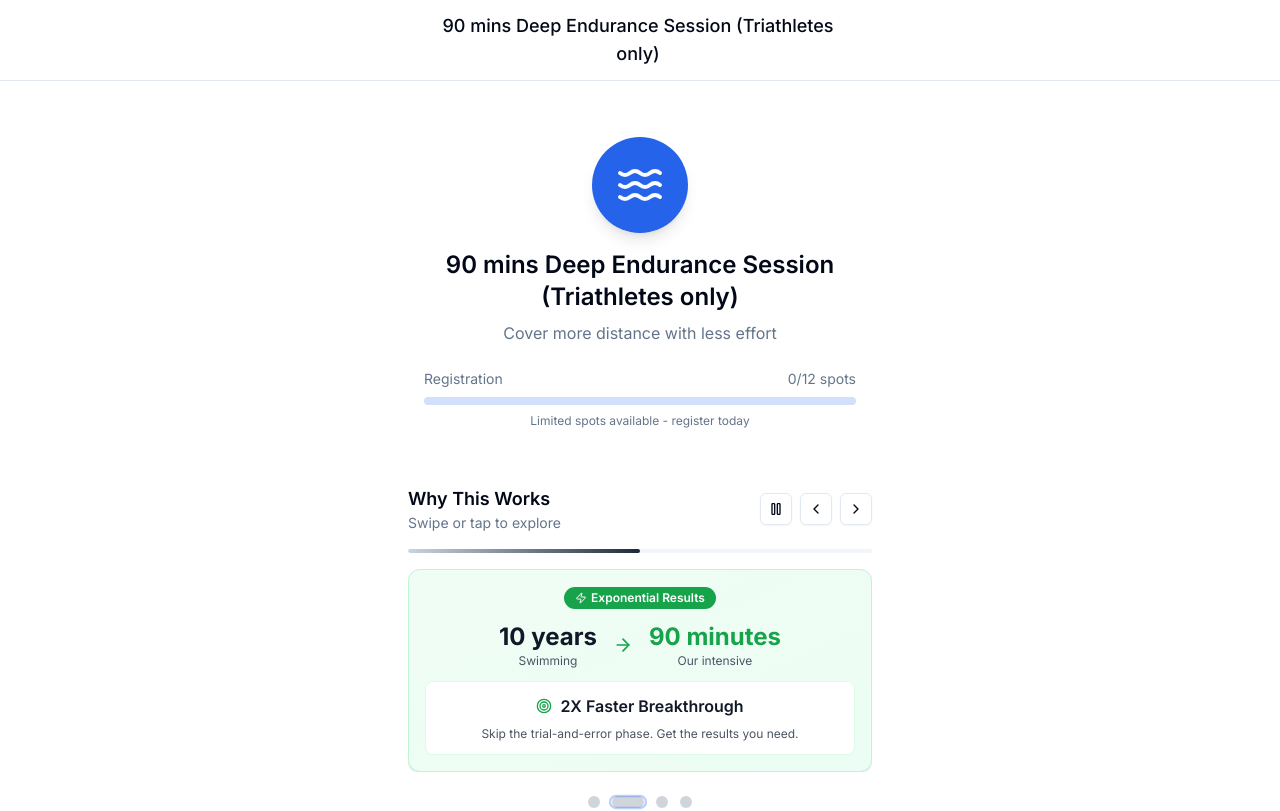
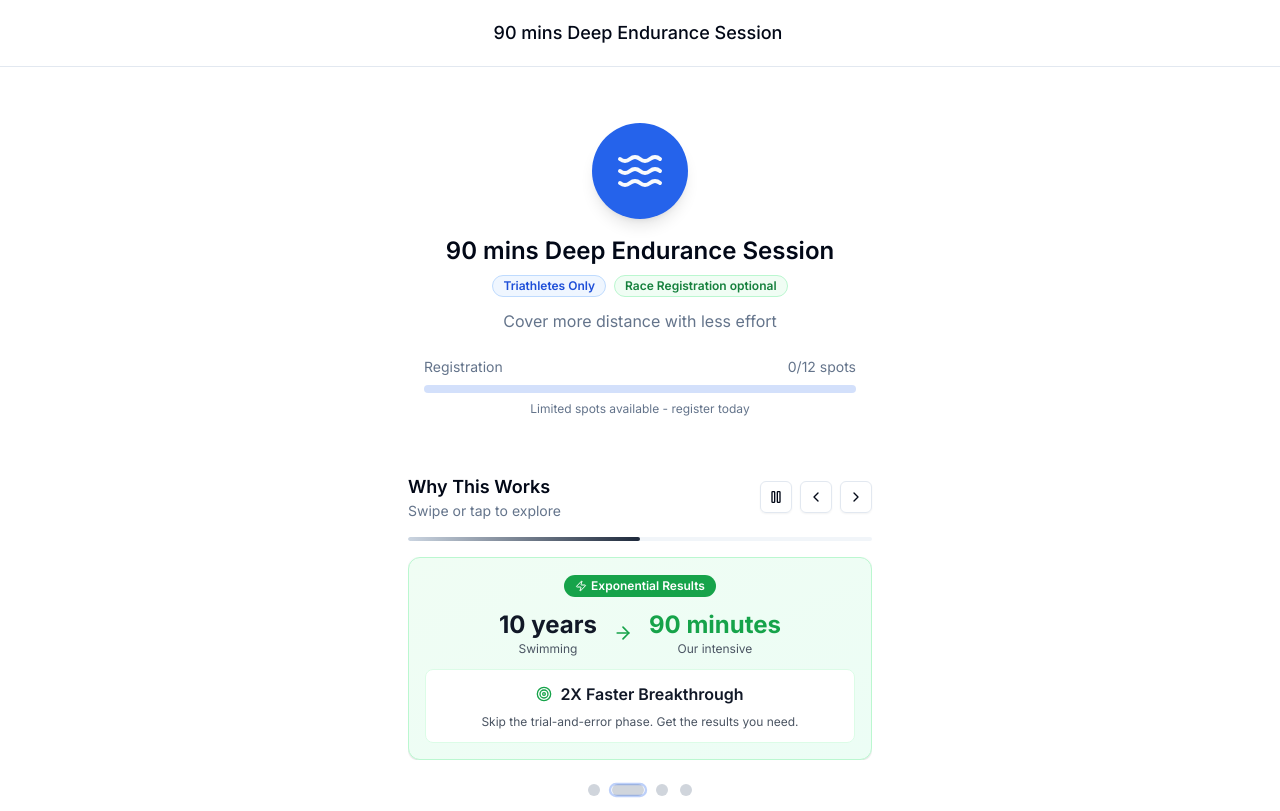
Before and after one commit to cblon/thespeedwithin, a Next.js app: page / in a window 1280 px wide. Shown: the top 811 px of the page. Built offline with nearby package versions, Linux system fonts and the light colour scheme.

Commit message:
initial commit

```diff
--- a/app/layout.tsx
+++ b/app/layout.tsx
@@ -6,13 +6,13 @@ import "./globals.css"
 const inter = Inter({ subsets: ["latin"] })
 
 export const metadata: Metadata = {
-  title: "90 mins Deep Endurance Session (Triathletes only)",
+  title: "90 mins Deep Endurance Session",
   description:
     "4-hour developmental intensive focusing on championship mindset, racing starts, transitions, freestyle stroke, and turns & finishes.",
   keywords: ["swimming", "freestyle", "training", "intensive", "coaching"],
   authors: [{ name: "Elite Swim Academy" }],
   openGraph: {
-    title: "90 mins Deep Endurance Session (Triathletes only)",
+    title: "90 mins Deep Endurance Session",
     description: "4-hour developmental intensive for competitive swimmers",
     type: "website",
     locale: "en_US",
--- a/app/page.tsx
+++ b/app/page.tsx
@@ -10,6 +10,21 @@ import { ContactInfo } from "@/components/contact-info"
 import type { FocusArea, ScheduleItem, ContactDetails, RegistrationData, PricingInfo } from "@/types"
 import { SwipeablePersuasionCarousel } from "@/components/swipeable-persuasion-carousel"
 import { SkinInGame } from "@/components/skin-in-game"
+
+
+const badges:any = [
+      {
+        text: "Triathletes Only",
+        variant: "outline" as const,
+        className: "border-blue-200 text-blue-700 bg-blue-50",
+      },
+      {
+        text: "Race Registration optional",
+        variant: "outline" as const,
+        className: "border-green-200 text-green-700 bg-green-50",
+      },
+    ]
+
 
 const focusAreas: FocusArea[] = [
       {
@@ -195,7 +210,7 @@ const registrationData: RegistrationData = {
 
   // Pricing - Investment
  const pricing:any = {
-    duration: "90 mins Deep Endurance Session (Triathletes only)",
+    duration: "90 mins Deep Endurance Session",
     price: "$100",
     description: "",
   }
@@ -441,15 +456,16 @@ export default function FreestyleIntensivePage() {
 
   return (
     <div className="min-h-screen bg-background">
-      <AnimatedHeader title="90 mins Deep Endurance Session (Triathletes only)" onBackClick={handleBackClick} />
+      <AnimatedHeader title="90 mins Deep Endurance Session" onBackClick={handleBackClick} />
 
       <main className="px-6 py-6 space-y-6 max-w-lg mx-auto">
 
 
         <HeroSection
           icon={Waves}
-          title="90 mins Deep Endurance Session (Triathletes only)"
+          title="90 mins Deep Endurance Session"
           subtitle="Cover more distance with less effort"
+           badges={badges}
           registration={registrationData}
         />
         <SwipeablePersuasionCarousel
@@ -479,7 +495,7 @@ export default function FreestyleIntensivePage() {
           venmoUsername={payment?.venmoUsername || "elite-swim-academy"}
           venmoLink={payment?.venmoLink}
           qrCodeUrl={payment?.qrCodeUrl}
-          programTitle={"90 mins Deep Endurance Session (Triathletes only)"}
+          programTitle={"90 mins Deep Endurance Session"}
         />
       )}
         <br />
--- a/components/hero-section.tsx
+++ b/components/hero-section.tsx
@@ -3,11 +3,12 @@
 import { motion } from "framer-motion"
 import { Progress } from "@/components/ui/progress"
 import type { LucideIcon } from "lucide-react"
-
+import { Badge } from "@/components/ui/badge"
 interface HeroSectionProps {
   icon: LucideIcon
   title: string
   subtitle: string
+    badges?: { text: string; variant?: "default" | "secondary" | "destructive" | "outline"; className?: string }[]
   registrationCurrent: number
   registrationTotal: number
   progressValue: number
@@ -21,6 +22,7 @@ export function HeroSection({
   registrationCurrent,
   registrationTotal,
   progressValue,
+    badges,
   delay = 0.2,
 }: HeroSectionProps) {
   return (
@@ -54,6 +56,22 @@ export function HeroSection({
         {subtitle}
       </motion.p>
 
+
+      {badges && badges.length > 0 && (
+        <motion.div
+          className="flex flex-wrap justify-center gap-2 mb-3"
+          initial={{ opacity: 0, y: 10 }}
+          animate={{ opacity: 1, y: 0 }}
+          transition={{ duration: 0.5, delay: delay + 0.25 }}
+        >
+          {badges.map((badge, index) => (
+            <Badge key={index} variant={badge.variant || "outline"} className={badge.className}>
+              {badge.text}
+            </Badge>
+          ))}
+        </motion.div>
+      )}
+
       <motion.div
         className="mt-6 px-4"
         initial={{ opacity: 0, y: 20 }}
--- a/components/sections/hero-section.tsx
+++ b/components/sections/hero-section.tsx
@@ -4,6 +4,7 @@ import { motion } from "framer-motion"
 import { Progress } from "@/components/ui/progress"
 import type { LucideIcon } from "lucide-react"
 import type { RegistrationData } from "@/types"
+import { Badge } from "../ui/badge"
 
 interface HeroSectionProps {
   icon: LucideIcon
@@ -12,9 +13,11 @@ interface HeroSectionProps {
   registration: RegistrationData
   delay?: number
   className?: string
+  badges?: { text: string; variant?: "default" | "secondary" | "destructive" | "outline"; className?: string }[]
+
 }
 
-export function HeroSection({ icon: Icon, title, subtitle, registration, delay = 0.2, className }: HeroSectionProps) {
+export function HeroSection({ icon: Icon, title, subtitle, registration, badges, delay = 0.2, className }: HeroSectionProps) {
   return (
     <motion.section
       className={`text-center py-8 ${className}`}
@@ -39,6 +42,25 @@ export function HeroSection({ icon: Icon, title, subtitle, registration, delay =
         {title}
       </motion.h2>
 
+
+
+
+      {badges && badges.length > 0 && (
+        <motion.div
+          className="flex flex-wrap justify-center gap-2 mb-3"
+          initial={{ opacity: 0, y: 10 }}
+          animate={{ opacity: 1, y: 0 }}
+          transition={{ duration: 0.5, delay: delay + 0.25 }}
+        >
+          {badges.map((badge, index) => (
+            <Badge key={index} variant={badge.variant || "outline"} className={badge.className}>
+              {badge.text}
+            </Badge>
+          ))}
+        </motion.div>
+      )}
+
+
       <motion.p
         className="text-muted-foreground mb-1"
         initial={{ opacity: 0, y: 10 }}
@@ -47,7 +69,6 @@ export function HeroSection({ icon: Icon, title, subtitle, registration, delay =
       >
         {subtitle}
       </motion.p>
-
 
       {/* <motion.p
         className="text-muted-foreground mb-6"
```
